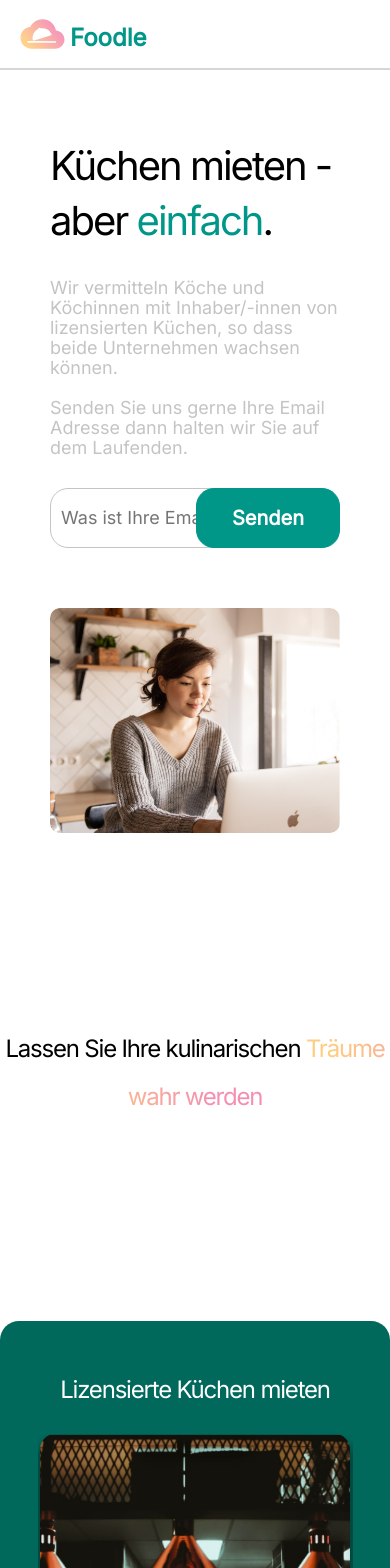
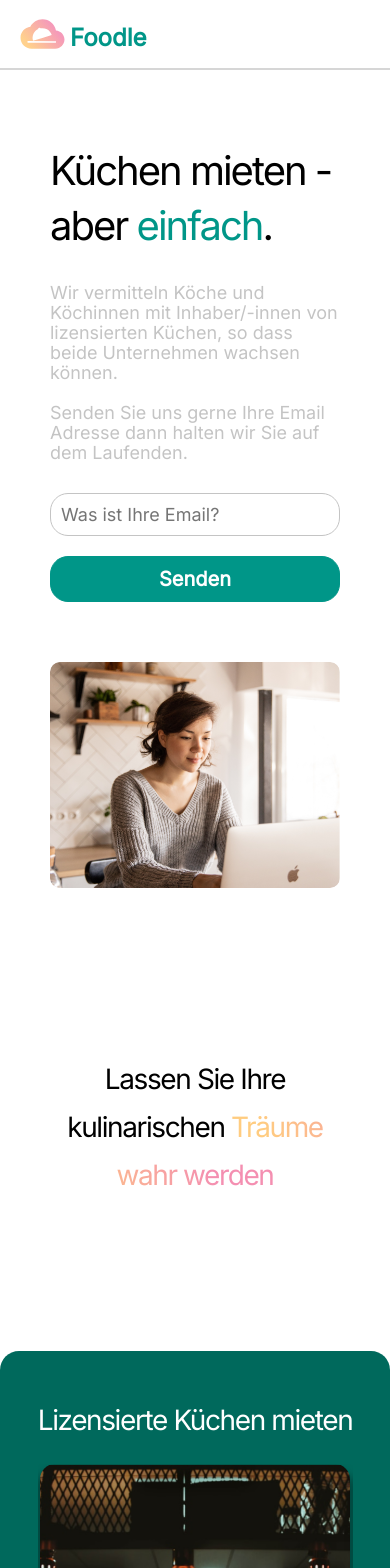
Before and after one commit to AAlber/Foodle-Landing, a Next.js app: page / in a window 390 px wide. Shown: the top 1568 px of the page. Built offline with nearby package versions, Linux system fonts and the light colour scheme.

Commit message:
style: more responsive styles

```diff
--- a/styles/base/_typography.scss
+++ b/styles/base/_typography.scss
@@ -87,23 +87,23 @@ textarea {
 
 .header-primary {
   font-size: 6.4rem;
-  line-height: 68px;
+  line-height: 6.8rem;
   font-weight: 500;
   letter-spacing: -0.05em;
   @include mobile {
     font-size: 4rem;
-    line-height: 55px;
+    line-height: 5.5rem;
   }
 }
 
 .header-secondary {
-  font-size: 40px;
-  line-height: 55px;
+  font-size: 4rem;
+  line-height: 5.5rem;
   font-weight: 500;
   letter-spacing: -0.05em;
   @include mobile {
-    font-size: 24px;
-    line-height: 48px;
+    font-size: 2.8rem;
+    line-height: 4.8rem;
   }
 }
 
--- a/styles/components/_buttons.scss
+++ b/styles/components/_buttons.scss
@@ -1,12 +1,12 @@
 @use '../base/colors';
 @mixin btn($color, $bg-color, $hover-bg-color, $border-color: colors.$color-primary-light) {
-  padding: 1.4rem 3.5rem;
+  padding: 1rem 3.5rem;
   height: 6rem;
   border-radius: 1.8rem;
   cursor: pointer;
   font-size: 20px;
-    // color: white;
-    font-weight: 600;
+  // color: white;
+  font-weight: 600;
   background-color: $bg-color;
   border: 1px solid $border-color;
   color: $color;
@@ -33,7 +33,7 @@
   padding: 20px 25px;
   height: 5rem;
 }
-.button-text{
+.button-text {
   font-size: 20;
   color: white;
   font-weight: bold;
--- a/styles/pages/Home.module.scss
+++ b/styles/pages/Home.module.scss
@@ -20,12 +20,22 @@
   form {
     div {
       display: flex;
+      @include mixins.mobile {
+        flex-direction: column;
+        gap: 2rem;
+      }
     }
     input {
       flex: 1 1 80%;
+      @include mixins.mobile {
+        width: 100%;
+      }
     }
     button {
       flex: 1 1 20%;
+      @include mixins.mobile {
+        width: 100%;
+      }
     }
   }
   .rainbow {
@@ -61,11 +71,11 @@
     }
   }
   @include mixins.mobile {
-    margin-top: 150px;
+    margin-top: 180px;
     flex-direction: column;
   }
   @include mixins.tablet {
-    margin-top: 100px;
+    margin-top: 150px;
     flex-direction: column;
   }
 }
@@ -83,6 +93,7 @@
   display: block;
   @include mixins.mobile {
     margin-top: 20rem;
+    padding: 0 5rem;
   }
   @include mixins.tablet {
     margin-top: 20rem;
@@ -126,13 +137,23 @@
     display: flex;
     align-items: center;
     gap: 23vw;
+    @include mixins.mobile {
+      flex-direction: column;
+      gap: 6rem;
+    }
   }
   &__left {
     max-width: 500px;
     font-weight: 600;
+    @include mixins.mobile {
+      max-width: 100%;
+    }
   }
   &__right {
     max-width: 300px;
+    @include mixins.mobile {
+      max-width: 100%;
+    }
   }
   &__lower {
     margin-top: -9rem;
```
